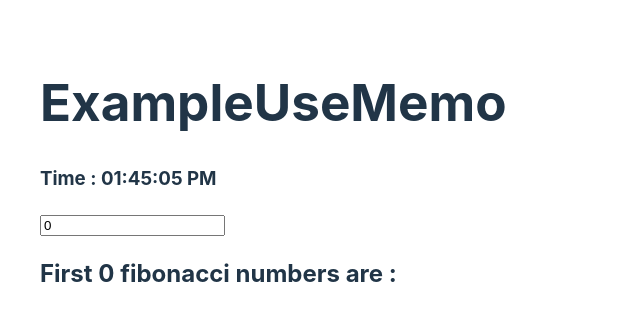
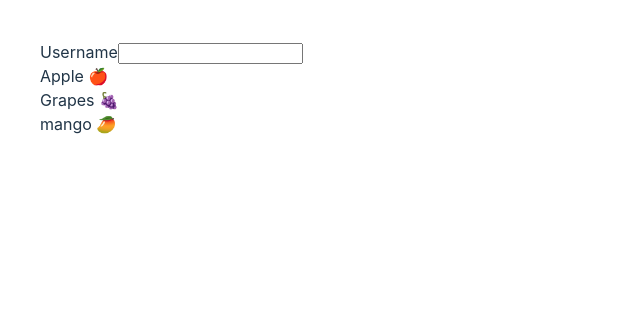
Before and after one commit to dibborah/react-performance-and-advance-hooks, a React (Vite) app: page / in a window 1280 px wide. Shown: the top 320 px of the page, without its empty margins (0-640 px from the left). Built offline with nearby package versions, Linux system fonts and the light colour scheme.

Commit message:
completed useMemo() part2

```diff
--- /dev/null
+++ b/DisplayFruits.jsx
@@ -0,0 +1,19 @@
+import { memo } from "react";
+
+const DisplayFruits = ({ fruits }) => {
+  console.log("DisplayFruits is rendered");
+  return (
+    <div>
+      {fruits &&
+        fruits.map((fruit) => {
+          return (
+            <div key={fruit.name}>
+              <span>{fruit.name}</span> <span>{fruit.emoji}</span>
+            </div>
+          );
+        })}
+    </div>
+  );
+};
+
+export default memo(DisplayFruits);
--- /dev/null
+++ b/ExampleUseMemo2.jsx
@@ -0,0 +1,37 @@
+import { useMemo, useState } from "react";
+import DisplayFruits from "./DisplayFruits";
+
+const ExampleUseMemo2 = () => {
+  const [username, setUsername] = useState("");
+
+  // #Note: Humme REFERENCE type ke case main useMemo() use karna padega
+  const fruits = useMemo(() => {
+    return [// array ka reference store hota hain // array ki address store hoti hain
+    // component re-render pe naya array banega aur uski nayi address store hogi
+      { name: "Apple", emoji: "🍎" },
+      { name: "Grapes", emoji: "🍇" },
+      { name: "mango", emoji: "🥭" },
+    ];
+  }, []);
+
+// const fruits =  "mango";
+
+// Number, string, boolean, null, undefined, symbol, BigInt
+// objects and function
+
+  return (
+    <div>
+      <label htmlFor="username">Username</label>
+      <input
+        type="text"
+        name="username"
+        id="username"
+        value={username}
+        onChange={(e) => setUsername(e.target.value)}
+      />
+      <DisplayFruits fruits={fruits} />
+    </div>
+  );
+};
+
+export default ExampleUseMemo2;
--- a/src/App.jsx
+++ b/src/App.jsx
@@ -1,10 +1,10 @@
-import ExampleUseMemo from "./ExampleUseMemo1";
+import ExampleUseMemo2 from "../ExampleUseMemo2";
 import "./App.css";
 
 const App = () => {
   return (
     <div>
-      <ExampleUseMemo />
+      <ExampleUseMemo2 />
     </div>
   );
 };
```
